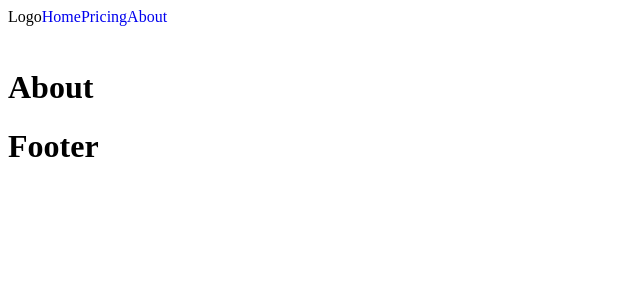
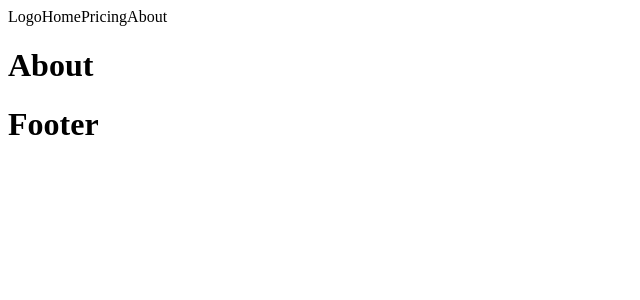
Before and after one commit to lifegrasp/black-spirit-landing-page, a React (Create React App) app: page /about in a window 1280 px wide. Shown: the top 300 px of the page, without its empty margins (0-640 px from the left). Built offline with nearby package versions, Linux system fonts and the light colour scheme.

Commit message:
working on navigation

```diff
--- a/src/styles/Navigation.css
+++ b/src/styles/Navigation.css
@@ -1,6 +1,4 @@
 .Nav {
-  height: 40px;
-  width: 100%;
   display: flex;
   padding: 0;
   margin: 0;
@@ -8,10 +6,12 @@
 }
 .Nav ul {
   display: flex;
+  float: right;
   padding: 0;
   margin: 0;
   list-style: none;
 }
 .Nav ul li a {
   text-decoration: none;
+  color: black;
 }/*# sourceMappingURL=Navigation.css.map */
--- a/src/styles/Navigation.scss
+++ b/src/styles/Navigation.scss
@@ -1,6 +1,4 @@
 .Nav {
-  height: 40px;
-  width: 100%;
   display: flex;
   padding: 0;
   margin: 0;
@@ -8,12 +6,14 @@
 
   ul {
     display: flex;
+    float: right;
     padding: 0;
     margin: 0;
     list-style: none;
     li {
       a {
         text-decoration: none;
+        color: black;
       }
     }
   }
```
Also changed, not shown: 1 other file (tests, documents, lock files or other folders).
